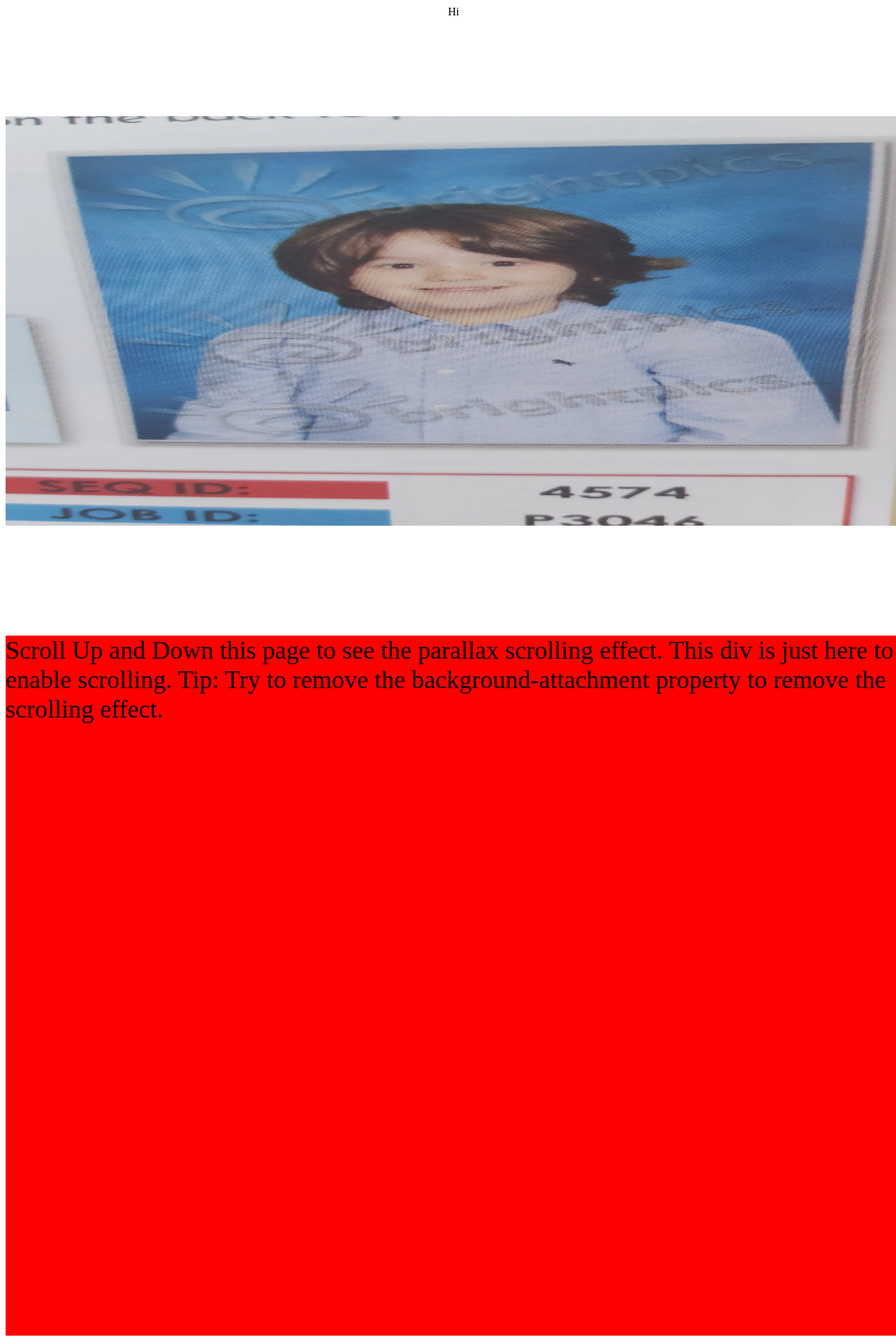
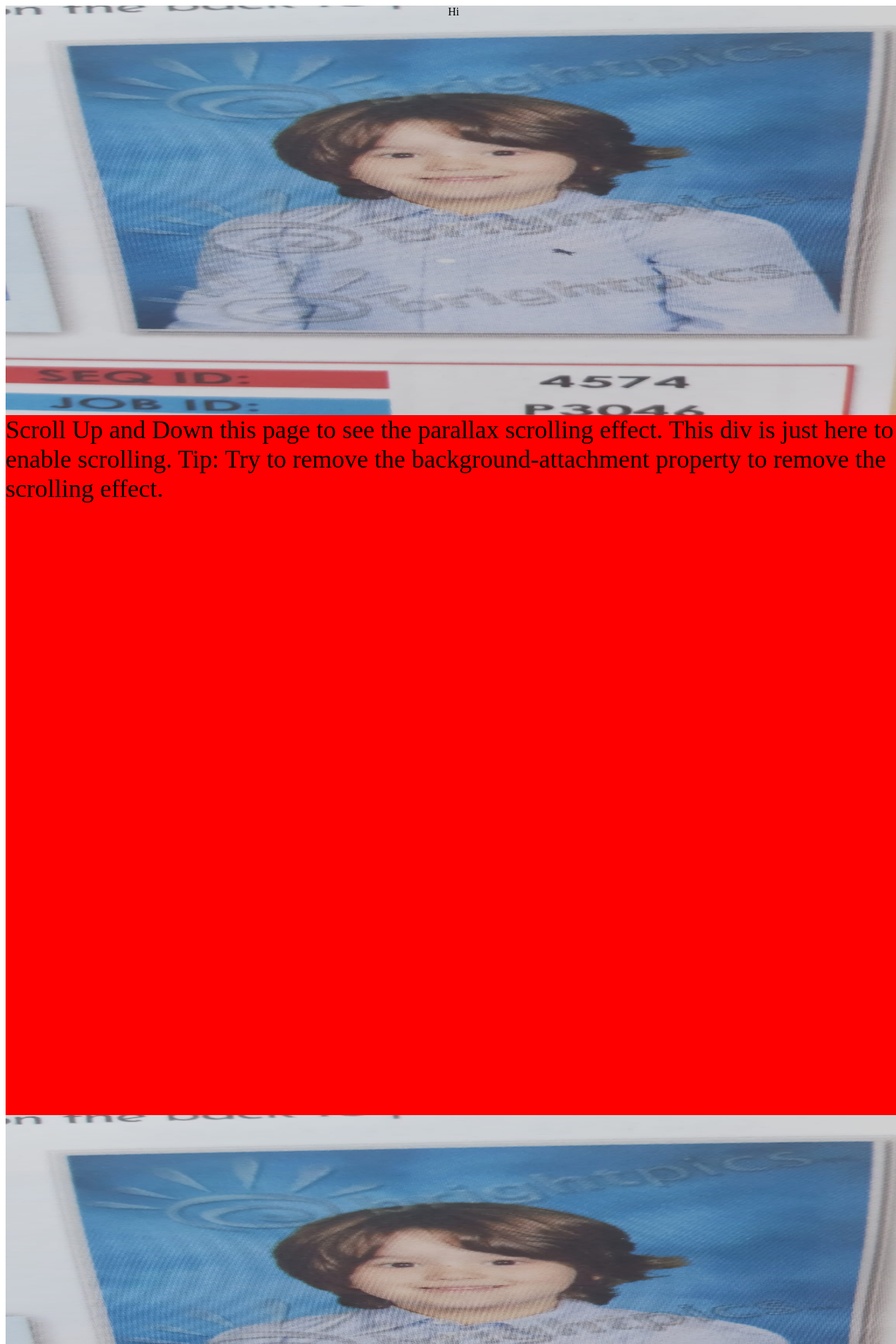
Before and after one commit to dstlmike/dstlmike.github.io, a Jekyll site: the page built from par.md, in a window 1280 px wide. Shown: the top 1920 px of the page at 70% size. Built offline with Jekyll 4.4.1, drawn with Linux system fonts in a browser that asks for light colours.

Commit message:
Update par.html

```diff
--- a/_layouts/par.html
+++ b/_layouts/par.html
@@ -5,7 +5,7 @@
 <style>
 body, html {
 width: 100lvw;
-height: 100lvh;
+height: 65lvh;
 }
 
 .parallax {
@@ -16,7 +16,7 @@ width: 100lvw;
   text-align: center;
   align-items: center;
   justify-content: center;
-  height: 50lvh;
+  height: 65lvh;
  min-height: -webkit-fill-available;
 
 
```
